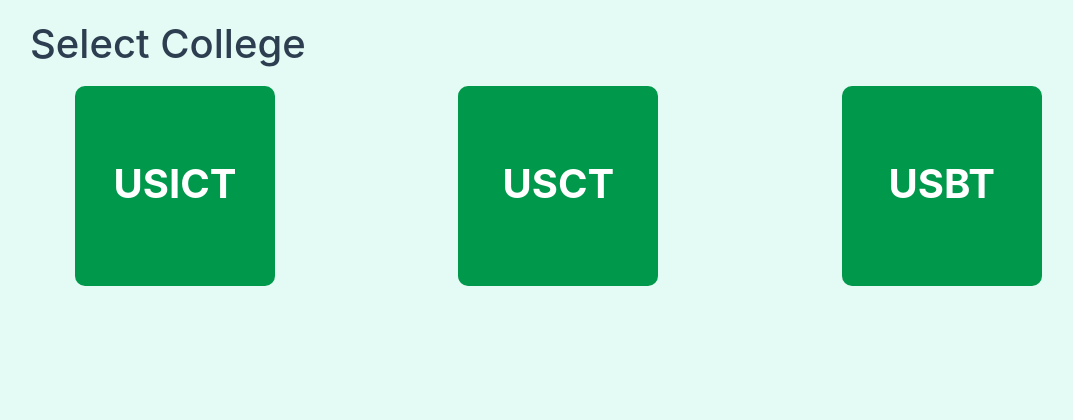
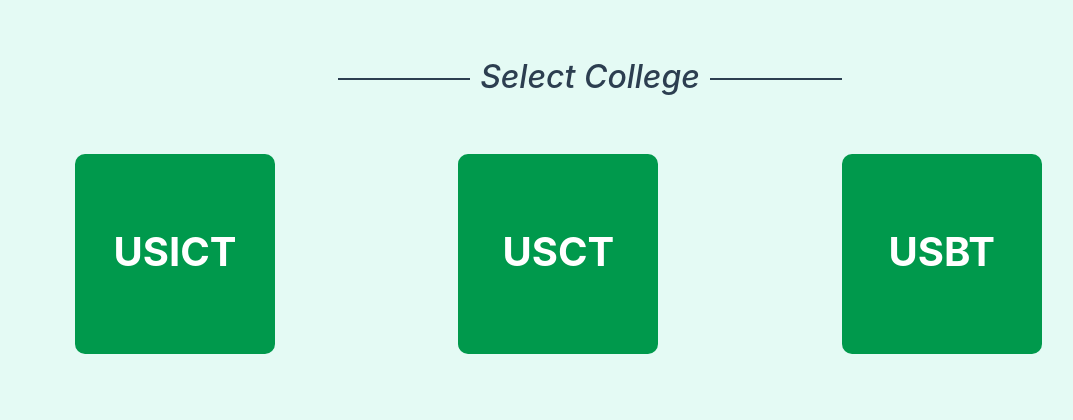
Before and after one commit to akshatpapnoi/exampapers, a Django app: page / in a window 1280 px wide. Shown: the part 56-476 px from the top of the page, without its empty margins (50-1123 px from the left). Run offline with Django 3.2, Linux system fonts and the light colour scheme; some libraries are stand-ins or nearby versions.

Commit message:
font page

```diff
--- a/static/css/style.css
+++ b/static/css/style.css
@@ -21,6 +21,20 @@ html,body{
 
 .college-select{
 	color: #2c3e50;
+	font-style: italic;
+}
+
+.college-select h2 {
+	 width:45%;
+	 text-align:center;
+	 border-bottom: 2px solid;
+	 line-height:0.1em;
+	 display: inline-block;
+}
+
+.college-select h2 span {
+	 background:#E4FAF4;
+	 padding:0 10px;
 }
 
 .college-section-content{
@@ -47,6 +61,11 @@ html,body{
 	box-shadow: 0 0 30px rgba(0,0,255,0.7);
 }
 
+.college-select{
+	text-align: center;
+	padding: 50px 0px;
+}
+
 /*************FOOTER SECTION ******************/
 .footer{
 	padding-top: 15px;
--- a/templates/index.html
+++ b/templates/index.html
@@ -5,7 +5,9 @@
 <div class="container">
 	<div class="row">
 		<div class="col-md-12 college-section">
-			<h1 class="college-select">Select College</h1>
+			<div class="college-select">
+				<h2><span>Select College</span></h2>
+			</div>
 			<div class="row">
 				<div class="col-md-4 college-section-content">
 					<a href="#">
```
